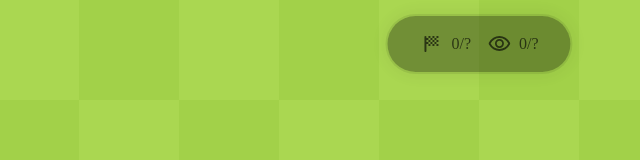
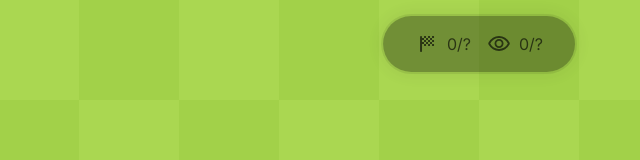
Before and after one commit to waitimconfused/minesweeper, a plain HTML site: page index.html in a window 1280 px wide. Shown: the full height of the page, 161-801 px from the left. Drawn offline with Linux system fonts and the light colour scheme.

Commit message:
Added "Inter" font, applies to entire document (+canvas)

```diff
--- /dev/null
+++ b/fonts/Inter-Variable.css
@@ -0,0 +1,4 @@
+@font-face {
+	font-family: "Inter";
+	src: url("./Inter-Variable.ttf");
+}
--- a/style.css
+++ b/style.css
@@ -1,5 +1,9 @@
+@import url("/fonts/Inter-Variable.css");
+
 body {
 	cursor: crosshair;
+
+	font-family: "Inter";
 }
 
 #screen {
```
Also changed, not shown: fonts/Inter-Variable.ttf (added).
